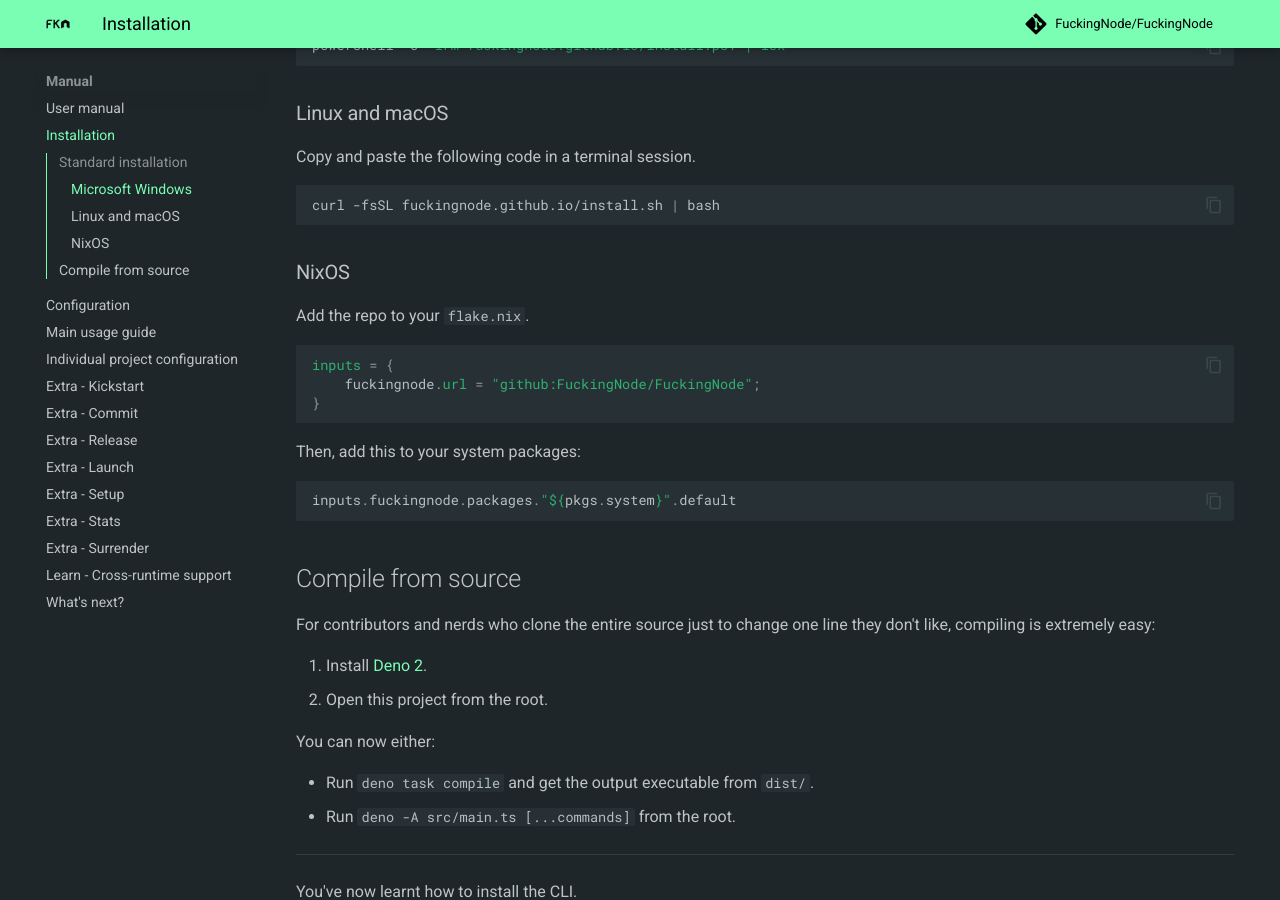
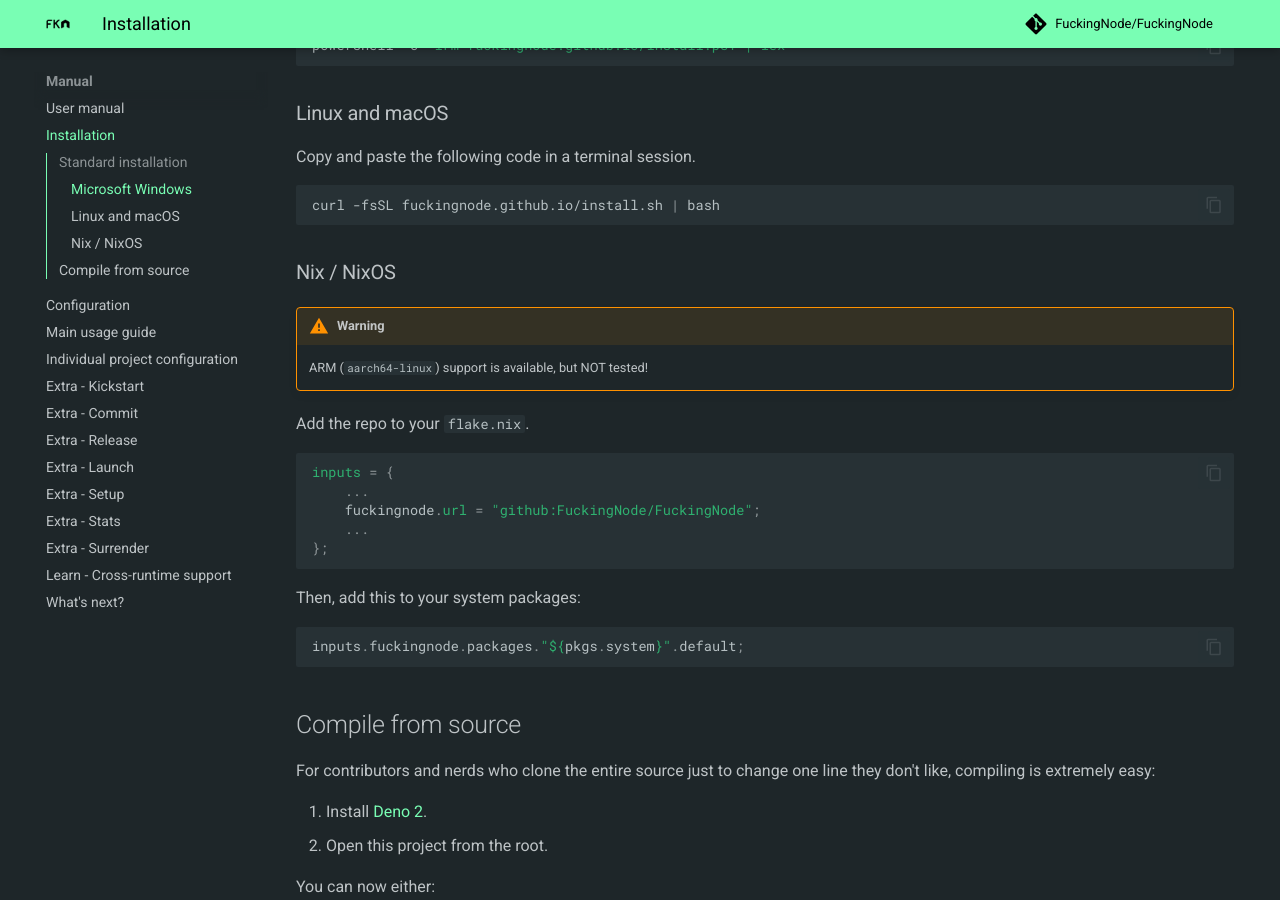
Before and after one commit to FuckingNode/fuckingnode.github.io, an MkDocs documentation site: the page built from docs/manual/install.md, in a window 1280 px wide and 900 px high, scrolled down 446 px. Built offline with MkDocs 1.6.1 and Material for MkDocs 9.7.7, drawn with Linux system fonts in a browser that asks for light colours; comment, search, counter and statistics services are not loaded.

Commit message:
Update install info

````diff
--- a/docs/manual/install.md
+++ b/docs/manual/install.md
@@ -20,20 +20,25 @@
 curl -fsSL fuckingnode.github.io/install.sh | bash
 ```
 
-### NixOS
+### Nix / NixOS
+
+!!! warning
+    ARM (`aarch64-linux`) support is available, but NOT tested!
 
 Add the repo to your `flake.nix`.
 
 ```nix
 inputs = {
+    ...
     fuckingnode.url = "github:FuckingNode/FuckingNode";
-}
+    ...
+};
 ```
 
 Then, add this to your system packages:
 
 ```nix
-inputs.fuckingnode.packages."${pkgs.system}".default
+inputs.fuckingnode.packages."${pkgs.system}".default;
 ```
 
 ## Compile from source
````
